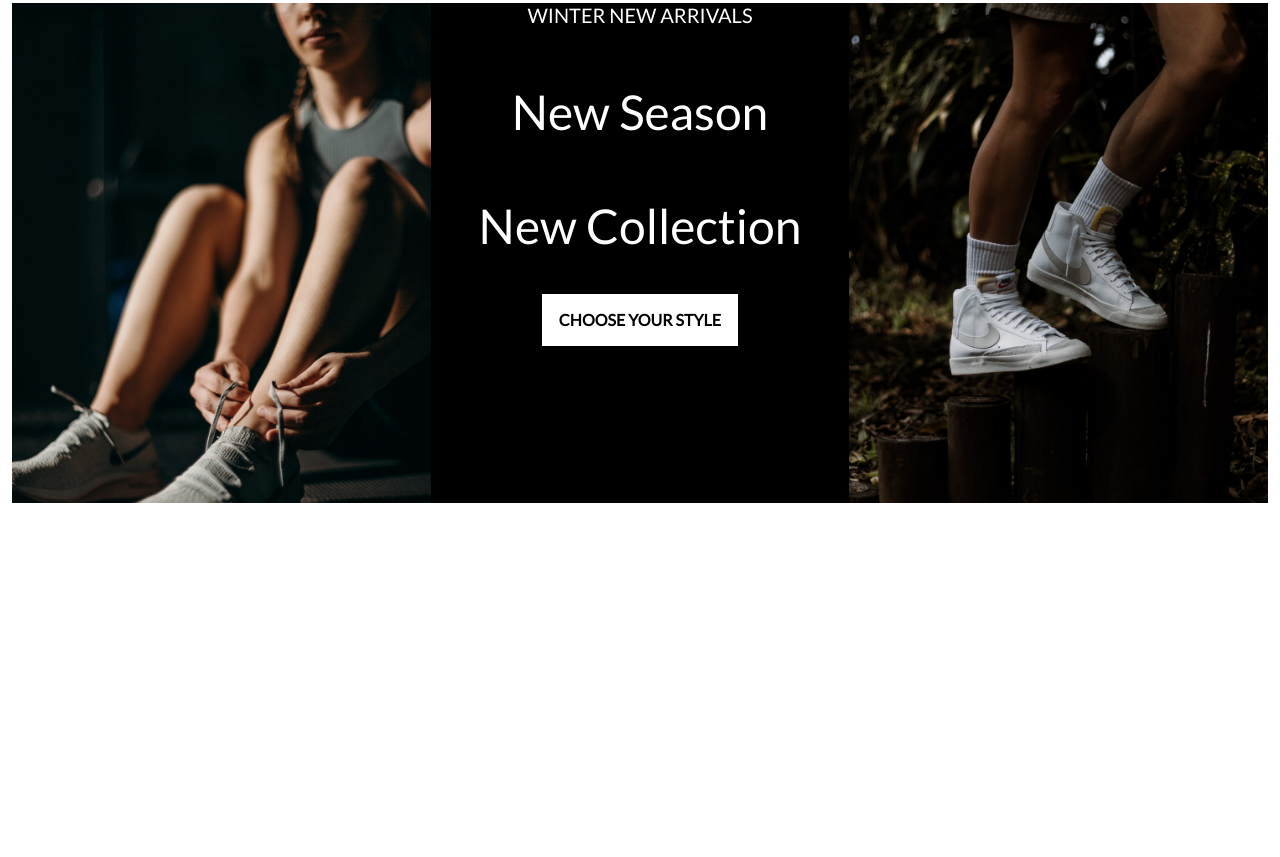
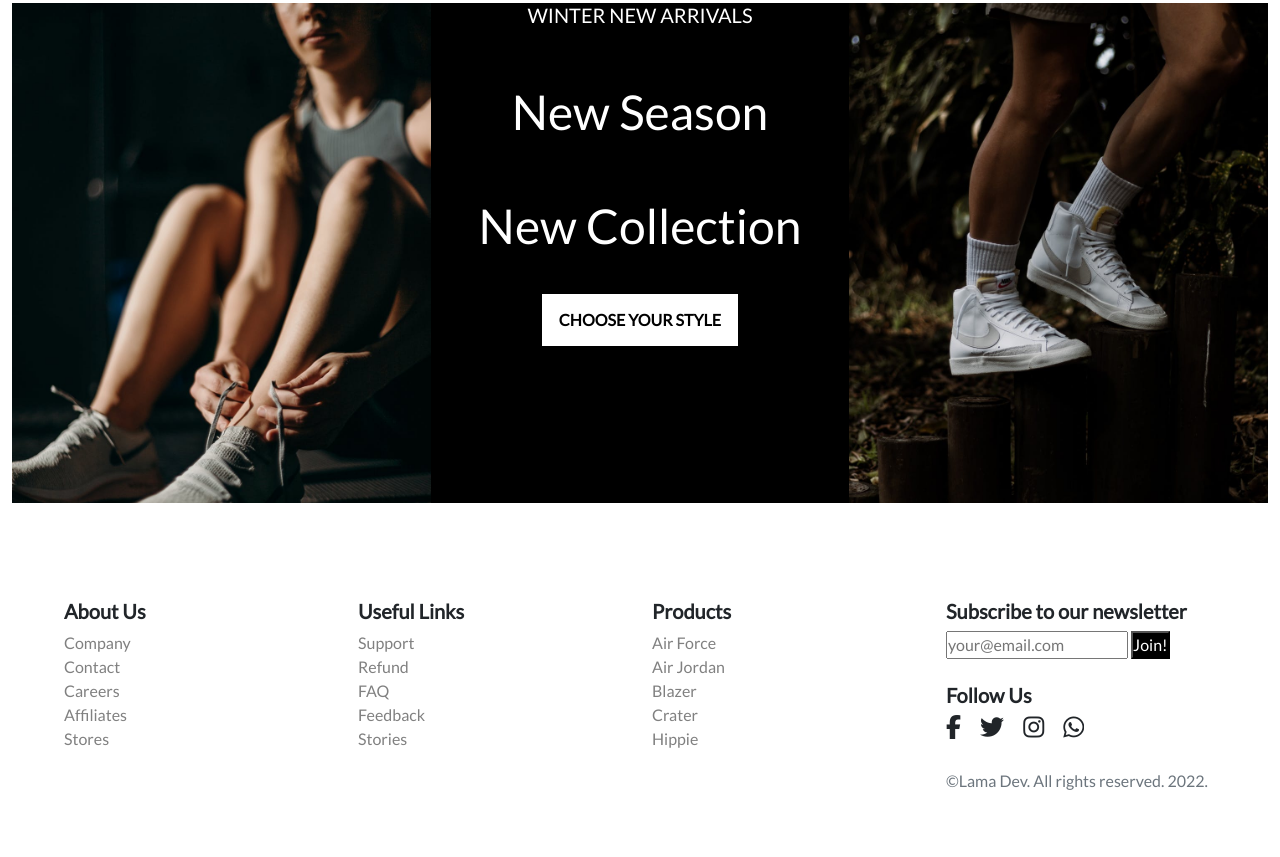
Before and after one commit to hossainAM/Sundorima-Shoe-Store-bs-5, a plain HTML site: page index.html in a window 1280 px wide. Shown: the part 2909-3766 px from the top of the page. Before the commit the page ends 3460 px from the top, so only its background shows below. Drawn offline with nearby package versions, Linux system fonts and the light colour scheme.

Commit message:
content added

```diff
--- a/index.html
+++ b/index.html
@@ -163,7 +163,7 @@
           </div>
           <div class="d-flex d-inline py-2">
             <div class="productSize text-center"><span class="fs-5 fw-bold">42</span></div>
-            <div class="productSize text-center"><span class="fs-5 fw-bold">42</span></div>
+            <div class="productSize text-center"><span class="fs-5 fw-bold">43</span></div>
             <div class="productSize text-center"><span class="fs-5 fw-bold">44</span></div>
           </div>
             <a href="#"><button type="button" class="buyNowBtn">BUY NOW!</button></a>
@@ -207,6 +207,63 @@
       </div>
     </section>
 
+    <!-- Footer area -->
+    <footer class="container-fluid footer-area py-5">
+      <div class="row">
+        <div class="col-6 col-lg-3">
+          <h5>About Us</h5>
+          <ul class="aboutUsList ps-0">
+            <li><a href="#">Company</a></li>
+            <li><a href="#">Contact</a></li>
+            <li><a href="#">Careers</a></li>
+            <li><a href="#">Affiliates</a></li>
+            <li><a href="#">Stores</a></li>
+          </ul>
+        </div>
+        <div class="col-6 col-lg-3">
+          <h5>Useful Links</h5>
+          <ul class="aboutUsList ps-0">
+            <li><a href="#">Support</a></li>
+            <li><a href="#">Refund</a></li>
+            <li><a href="#">FAQ</a></li>
+            <li><a href="#">Feedback</a></li>
+            <li><a href="#">Stories</a></li>
+          </ul>
+        </div>
+        <div class="col-6 col-lg-3">
+          <h5>Products</h5>
+          <ul class="aboutUsList ps-0">
+            <li><a href="#">Air Force</a></li>
+            <li><a href="#">Air Jordan</a></li>
+            <li><a href="#">Blazer</a></li>
+            <li><a href="#">Crater</a></li>
+            <li><a href="#">Hippie</a></li>
+          </ul>
+        </div>
+        <div class="col-6 col-lg-3">
+          <div class="subscription">
+            <h5>Subscribe to our newsletter</h5>
+            <div class="form pb-4">
+              <input type="email" name="email" id="#" placeholder="your@email.com">
+              <button class="joinBtn" type="submit">Join!</button>
+            </div>
+            <div class="socialPages">
+              <h5>Follow Us</h5>
+              <div class="socialIcons pb-4">
+                <i class="fab fa-facebook-f pe-3"></i>
+                <i class="fab fa-twitter pe-3"></i>
+                <i class="fab fa-instagram pe-3"></i>
+                <i class="fab fa-whatsapp"></i>
+              </div>
+              <p class="text-secondary">
+                &copy;Lama Dev. All rights reserved. 2022.
+              </p>
+            </div>
+          </div>
+        </div>
+      </div>
+    </footer>
+
 
 
     <!-- Bootstrap JavaScript Libraries -->
--- a/style.css
+++ b/style.css
@@ -271,3 +271,26 @@
     background-color: whitesmoke;
     border: none;
 }
+
+/* Footer Area */
+.footer-area {
+    padding: 0 4rem;
+}
+
+.footer-area ul li a {
+    text-decoration: none;
+    color: gray;
+}
+
+.footer-area h5 {
+    font-weight: 700;
+}
+
+.footer-area .joinBtn {
+    background-color: black;
+    color: #fff;
+}
+
+.fa-facebook-f, .fa-instagram, .fa-twitter, .fa-whatsapp {
+    font-size: 1.5em;
+}
```
